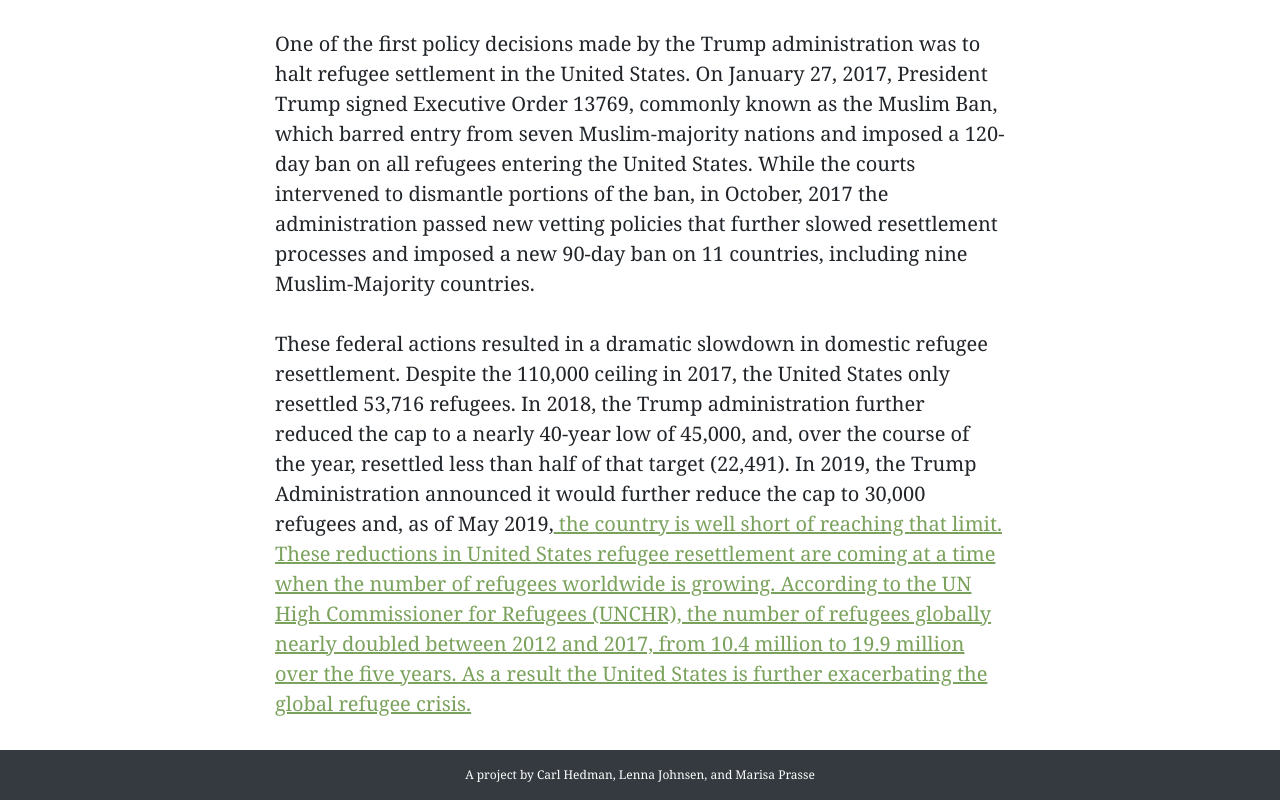
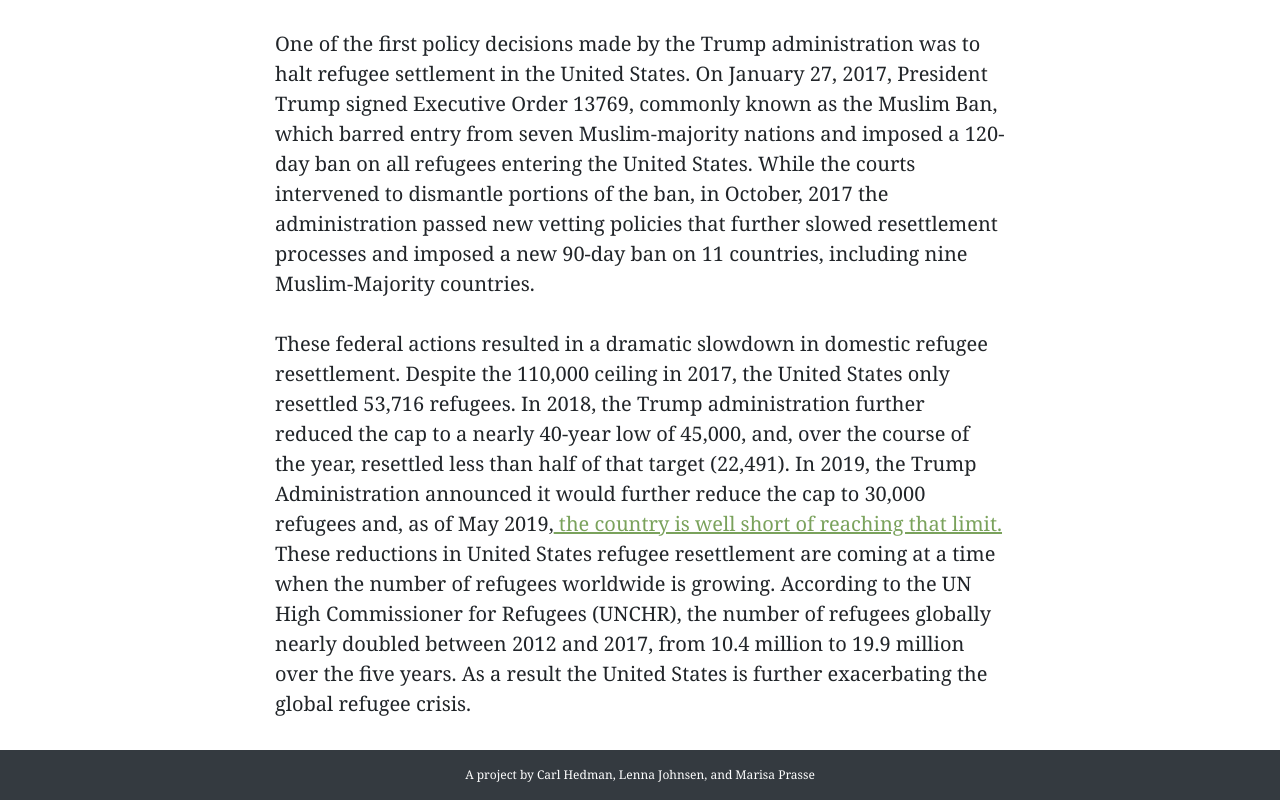
Before and after one commit to mprasse/bigDataClassProject, a website with bundled scripts: page index.html in a window 1280 px wide. Shown: the part 2551-3351 px from the top of the page. Built offline with nearby package versions, Linux system fonts and the light colour scheme.

Commit message:
Update index.html

```diff
--- a/index.html
+++ b/index.html
@@ -144,8 +144,8 @@
 
                   <br>
                   These federal actions resulted in a dramatic slowdown in domestic refugee resettlement. Despite the 110,000 ceiling in 2017, the United States only resettled 53,716 refugees. In 2018, the Trump administration further reduced the cap to a nearly 40-year low of 45,000, and, over the course of the year, resettled less
-                  than half of that target (22,491). In 2019, the Trump Administration announced it would further reduce the cap to 30,000 refugees and, as of May 2019,<a href="http://www.wrapsnet.org/admissions-and-arrivals"> the country is well short of reaching that limit.
-                  These reductions in United States refugee resettlement are coming at a time when the number of refugees worldwide is growing. According to the UN High Commissioner for Refugees (UNCHR), the number of refugees globally nearly doubled between 2012 and 2017, from 10.4 million to 19.9 million over the five years. As a result the United States is further exacerbating the global refugee crisis.</a>
+                  than half of that target (22,491). In 2019, the Trump Administration announced it would further reduce the cap to 30,000 refugees and, as of May 2019,<a href="http://www.wrapsnet.org/admissions-and-arrivals"> the country is well short of reaching that limit.</a>
+                  These reductions in United States refugee resettlement are coming at a time when the number of refugees worldwide is growing. According to the UN High Commissioner for Refugees (UNCHR), the number of refugees globally nearly doubled between 2012 and 2017, from 10.4 million to 19.9 million over the five years. As a result the United States is further exacerbating the global refugee crisis.
                 </p>
           </div>
         </div>
```
